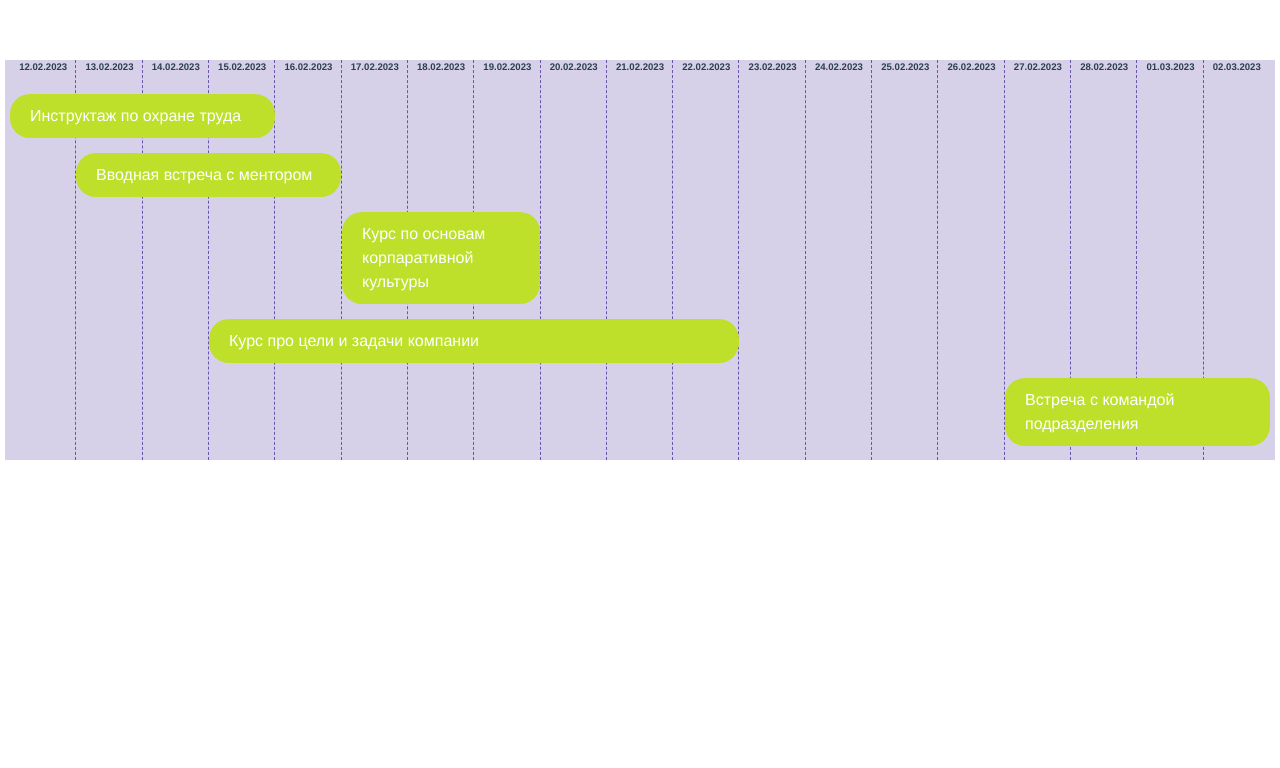
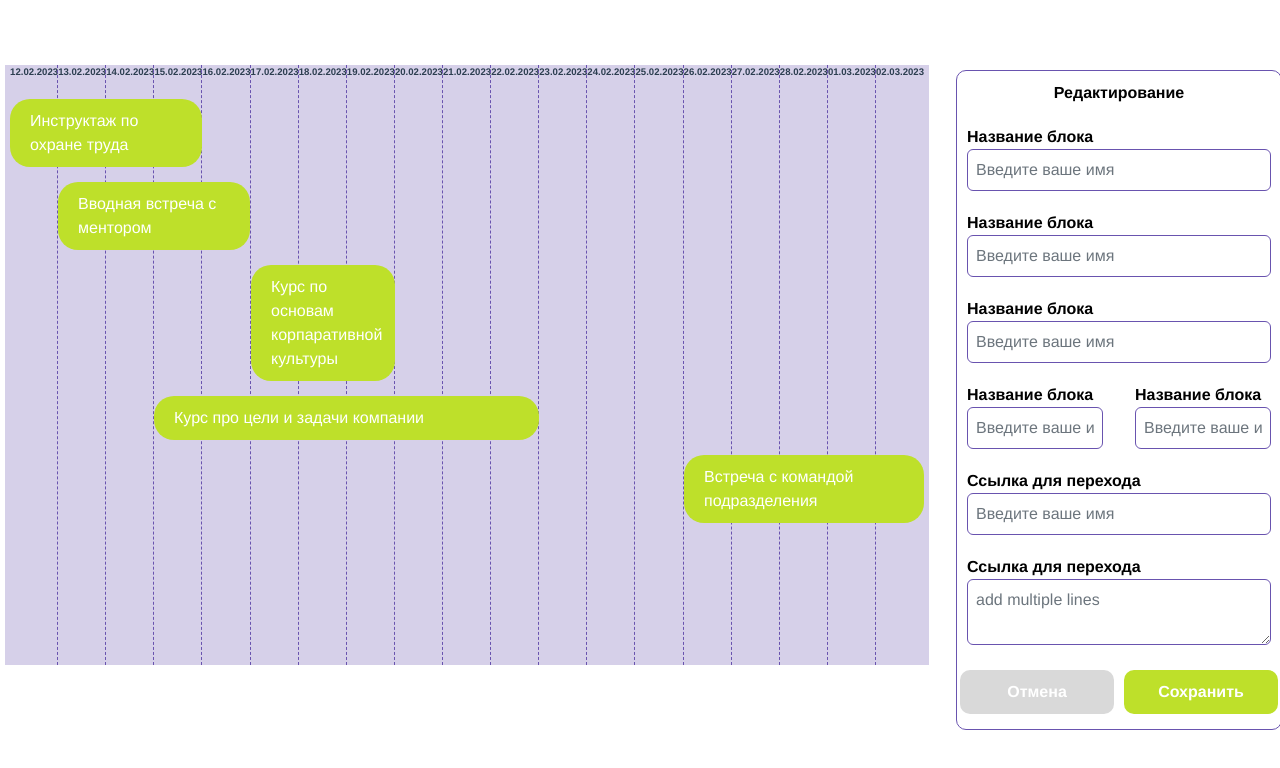
Before and after one commit to Nadezhda24/employeeOnboarding, a Vue app: page / in a window 1280 px wide. Shown: the top 768 px of the page. Built offline with nearby package versions, Linux system fonts and the light colour scheme.

Commit message:
add form edit

```diff
--- a/src/components/ui/Card.vue
+++ b/src/components/ui/Card.vue
@@ -33,7 +33,6 @@ export default {
   font-weight: bold;
   padding: 10px;
   border-radius: 10px;
-  //background: #BEE02A;
   color: #FFF;
   margin: 5px;
 }
--- a/src/components/ui/Gant.vue
+++ b/src/components/ui/Gant.vue
@@ -1,4 +1,6 @@
 <template>
+  <div class="row">
+    <div class="col">
       <div class="chart-wrapper" style="background: #6953AF45;">
         <ul class="chart-values">
           <li v-for="item in title">{{ item }}</li>
@@ -7,8 +9,50 @@
           <div v-for="item in data">
             <li :data-duration="item.duration" data-color="#BEE02A" style="color: #FFFFFF">{{item.name}}</li>
           </div>
-
         </ul>
+      </div>
+    </div>
+    <div class="col-3 edit-block" >
+      <div class="input-title" style="text-align: center">Редактирование</div>
+      <div class="input-block">
+        <div class="input-title">Название блока</div>
+        <b-form-input class="input" v-model="text" placeholder="Введите ваше имя"></b-form-input>
+      </div>
+      <div class="input-block">
+        <div  class="input-title">Название блока</div>
+        <b-form-input  class="input" v-model="text" placeholder="Введите ваше имя"></b-form-input>
+      </div>
+      <div class="input-block">
+        <div  class="input-title">Название блока</div>
+        <b-form-input  class="input" v-model="text" placeholder="Введите ваше имя"></b-form-input>
+      </div>
+      <div class="row input-block">
+        <div class="col" style="margin-right: 8px">
+          <div  class="input-title">Название блока</div>
+          <b-form-input  class="input" v-model="text" placeholder="Введите ваше имя"></b-form-input>
+        </div>
+        <div class="col">
+          <div  class="input-title">Название блока</div>
+          <b-form-input  class="input" v-model="text" placeholder="Введите ваше имя"></b-form-input>
+        </div>
+      </div>
+      <div class="input-block">
+        <div  class="input-title">Ссылка для перехода</div>
+        <b-form-input  class="input"  v-model="text" placeholder="Введите ваше имя"></b-form-input>
+      </div>
+      <div class="input-block">
+        <div  class="input-title">Ссылка для перехода</div>
+        <b-form-textarea  class="input" v-model="text" placeholder="add multiple lines"></b-form-textarea>
+      </div>
+      <div class="row input-block">
+        <div class="col card-type" style="background: #D9D9D9" >
+          Отмена
+        </div>
+        <div class="col card-type" style="background: #BEE02A" >
+          Сохранить
+        </div>
+      </div>
+    </div>
   </div>
 </template>
 
@@ -58,6 +102,7 @@ export default {
   name: "Gant",
   data () {
     return {
+      text: '',
       title: [
         "12.02.2023",
         "13.02.2023",
@@ -84,7 +129,7 @@ export default {
         {duration: "13.02.2023-16.02.2023" , name: "Вводная встреча с ментором"},
         {duration: "17.02.2023-19.02.2023" , name: "Курс по основам корпаративной культуры"},
         {duration: "15.02.2023-22.02.2023" , name: "Курс про цели и задачи компании"},
-        {duration: "27.02.2023-02.03.2023" , name: "Встреча с командой подразделения"},
+        {duration: "26.02.2023-02.03.2023" , name: "Встреча с командой подразделения"},
 
       ]
     }
@@ -93,6 +138,27 @@ export default {
 </script>
 
 <style scoped>
+.edit-block{
+  margin: 10px;
+  padding: 10px;
+  border: 1px solid #6953AF;
+  border-radius: 10px;
+}
+.input-block{
+  margin-top: 20px ;
+}
+
+.input{
+  border-color: #6953AF ;
+  padding: 8px;
+
+}
+
+.input-title{
+  color: #010101;
+  font-weight: bold;
+}
+
 /* RESET RULES
 –––––––––––––––––––––––––––––––––––––––––––––––––– */
 :root {
@@ -126,7 +192,7 @@ body {
 .chart-wrapper {
   padding: 0 5px;
   margin: 5px ;
-  height: 400px;
+  height: 600px;
 }
 
 
@@ -146,6 +212,15 @@ body {
   text-align: center;
 }
 
+.card-type{
+  text-align: center;
+  font-weight: bold;
+  padding: 10px;
+  border-radius: 10px;
+  color: #FFF;
+  margin: 5px;
+}
+
 .chart-wrapper .chart-values li:not(:last-child) {
   position: relative;
 }
@@ -154,7 +229,7 @@ body {
   content: '';
   position: absolute;
   right: 0;
-  height: 400px;
+  height: 600px;
   border-right: 1px dashed #6953AF;
 }
 
```
Lines whose indentation alone changed are shown as unchanged.
